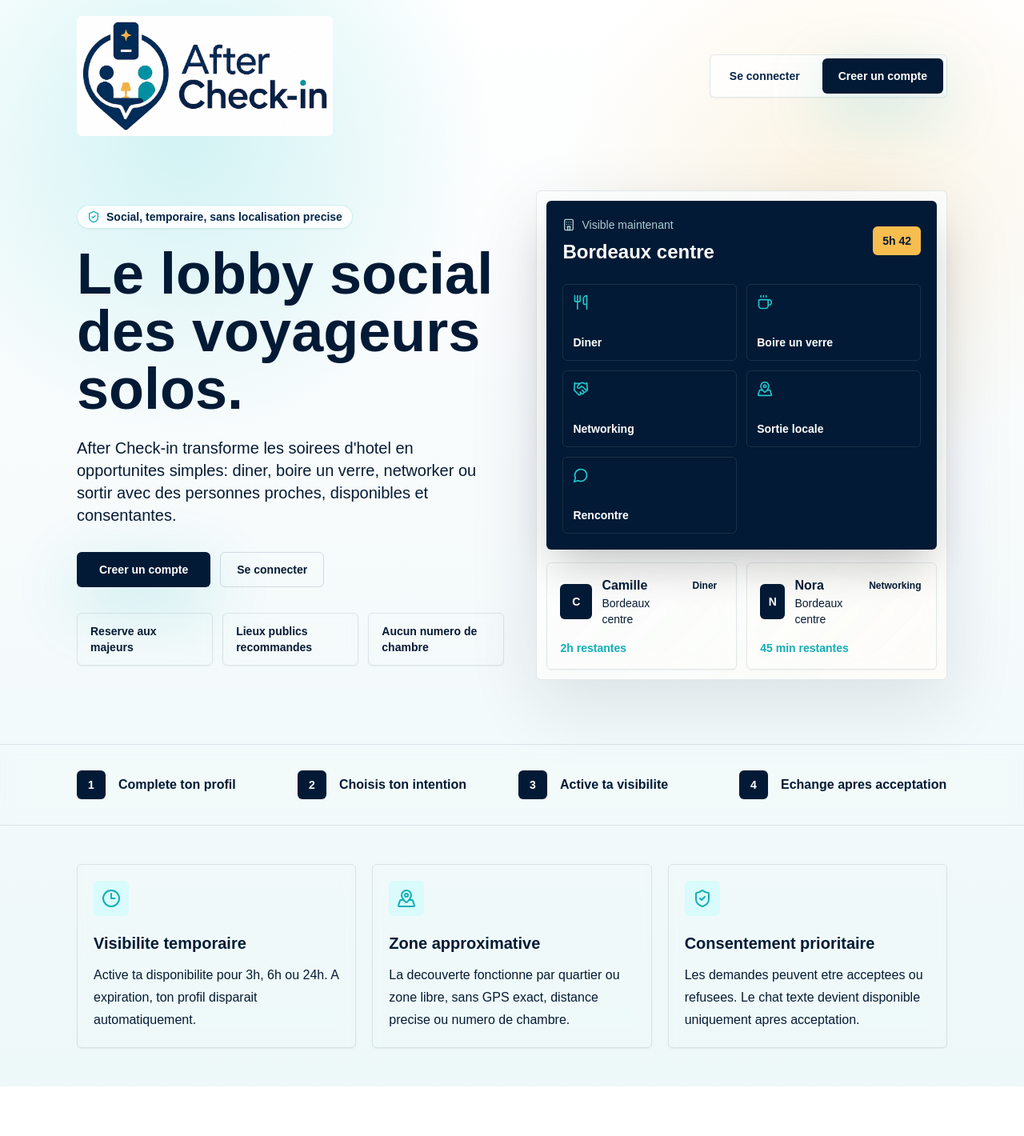
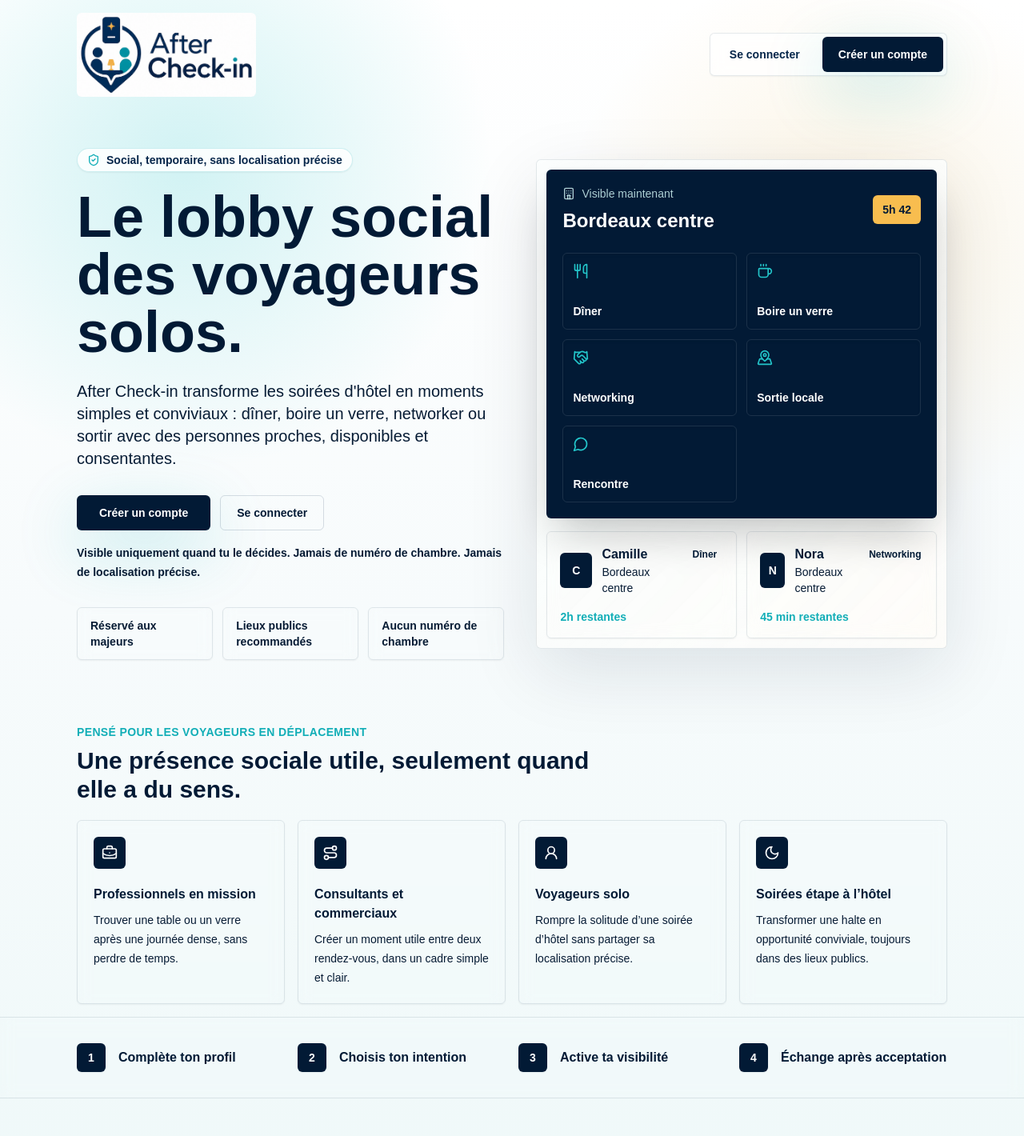
Before and after one commit to djey2007/after-check-in, a Next.js app: page / in a window 1280 px wide. Shown: the top 1420 px of the page at 80% size. Before the commit the page ends 1358 px from the top, so only its background shows below. Built offline with nearby package versions, Linux system fonts and the light colour scheme.

Commit message:
Polish landing page copy and layout

```diff
--- a/app/page.tsx
+++ b/app/page.tsx
@@ -1,18 +1,22 @@
 import {
+  BriefcaseBusiness,
   Clock3,
   Coffee,
   Handshake,
   Hotel,
   MapPinned,
   MessageCircle,
+  Moon,
   ShieldCheck,
+  Route,
+  UserRound,
   Utensils
 } from "lucide-react";
 import { ButtonLink } from "@/components/ui/button";
 import { PublicHeader } from "@/components/public-header";
 
 const intents = [
-  { label: "Diner", icon: Utensils },
+  { label: "Dîner", icon: Utensils },
   { label: "Boire un verre", icon: Coffee },
   { label: "Networking", icon: Handshake },
   { label: "Sortie locale", icon: MapPinned },
@@ -20,10 +24,33 @@ const intents = [
 ];
 
 const steps = [
-  "Complete ton profil",
+  "Complète ton profil",
   "Choisis ton intention",
-  "Active ta visibilite",
-  "Echange apres acceptation"
+  "Active ta visibilité",
+  "Échange après acceptation"
+];
+
+const travelerProfiles = [
+  {
+    title: "Professionnels en mission",
+    text: "Trouver une table ou un verre après une journée dense, sans perdre de temps.",
+    icon: BriefcaseBusiness
+  },
+  {
+    title: "Consultants et commerciaux",
+    text: "Créer un moment utile entre deux rendez-vous, dans un cadre simple et clair.",
+    icon: Route
+  },
+  {
+    title: "Voyageurs solo",
+    text: "Rompre la solitude d’une soirée d’hôtel sans partager sa localisation précise.",
+    icon: UserRound
+  },
+  {
+    title: "Soirées étape à l’hôtel",
+    text: "Transformer une halte en opportunité conviviale, toujours dans des lieux publics.",
+    icon: Moon
+  }
 ];
 
 export default function Home() {
@@ -35,7 +62,7 @@ export default function Home() {
         <div>
           <div className="mb-5 inline-flex items-center gap-2 rounded-full border border-lagoon-500/20 bg-white/85 px-3 py-1 text-sm font-semibold text-night-900 shadow-sm backdrop-blur">
             <ShieldCheck className="h-4 w-4 text-lagoon-500" />
-            Social, temporaire, sans localisation precise
+            Social, temporaire, sans localisation précise
           </div>
 
           <h1 className="max-w-3xl text-5xl font-bold leading-tight tracking-normal text-night-950 sm:text-6xl lg:text-7xl">
@@ -43,29 +70,34 @@ export default function Home() {
           </h1>
 
           <p className="mt-6 max-w-2xl text-lg leading-8 text-night-900/76 sm:text-xl">
-            After Check-in transforme les soirees d&apos;hotel en opportunites simples:
-            diner, boire un verre, networker ou sortir avec des personnes proches,
-            disponibles et consentantes.
+            After Check-in transforme les soirées d&apos;hôtel en moments simples et
+            conviviaux : dîner, boire un verre, networker ou sortir avec des
+            personnes proches, disponibles et consentantes.
           </p>
 
           <div className="mt-8 flex flex-col gap-3 sm:flex-row">
             <ButtonLink href="/signup" className="w-full px-7 sm:w-auto">
-              Creer un compte
+              Créer un compte
             </ButtonLink>
             <ButtonLink href="/login" variant="secondary" className="w-full sm:w-auto">
               Se connecter
             </ButtonLink>
           </div>
 
+          <p className="mt-4 max-w-xl text-sm font-semibold leading-6 text-night-900/64">
+            Visible uniquement quand tu le décides. Jamais de numéro de chambre.
+            Jamais de localisation précise.
+          </p>
+
           <div className="mt-8 grid gap-3 text-sm font-semibold text-night-900/72 sm:grid-cols-3">
             <div className="rounded-md border border-night-900/10 bg-white/72 px-4 py-3 shadow-sm backdrop-blur">
-              Reserve aux majeurs
+              Réservé aux majeurs
             </div>
             <div className="rounded-md border border-night-900/10 bg-white/72 px-4 py-3 shadow-sm backdrop-blur">
-              Lieux publics recommandes
+              Lieux publics recommandés
             </div>
             <div className="rounded-md border border-night-900/10 bg-white/72 px-4 py-3 shadow-sm backdrop-blur">
-              Aucun numero de chambre
+              Aucun numéro de chambre
             </div>
           </div>
         </div>
@@ -106,7 +138,7 @@ export default function Home() {
             <div className="mt-4 grid gap-3 sm:grid-cols-2">
               <ProfilePreview
                 name="Camille"
-                intent="Diner"
+                intent="Dîner"
                 area="Bordeaux centre"
                 time="2h restantes"
               />
@@ -118,6 +150,22 @@ export default function Home() {
               />
             </div>
           </div>
+        </div>
+      </section>
+
+      <section className="mx-auto max-w-6xl px-4 pb-4 sm:px-6 lg:px-8">
+        <div className="mb-5 max-w-2xl">
+          <p className="text-sm font-bold uppercase tracking-wide text-lagoon-500">
+            Pensé pour les voyageurs en déplacement
+          </p>
+          <h2 className="mt-2 text-2xl font-bold tracking-normal text-night-950 sm:text-3xl">
+            Une présence sociale utile, seulement quand elle a du sens.
+          </h2>
+        </div>
+        <div className="grid gap-4 sm:grid-cols-2 lg:grid-cols-4">
+          {travelerProfiles.map((profile) => (
+            <AudienceCard key={profile.title} {...profile} />
+          ))}
         </div>
       </section>
 
@@ -137,21 +185,41 @@ export default function Home() {
       <section className="mx-auto grid max-w-6xl gap-5 px-4 py-12 sm:px-6 lg:grid-cols-3 lg:px-8">
         <Feature
           icon={Clock3}
-          title="Visibilite temporaire"
-          text="Active ta disponibilite pour 3h, 6h ou 24h. A expiration, ton profil disparait automatiquement."
+          title="Visibilité temporaire"
+          text="Active ta disponibilité pour 3h, 6h ou 24h. À expiration, ton profil disparaît automatiquement."
         />
         <Feature
           icon={MapPinned}
           title="Zone approximative"
-          text="La decouverte fonctionne par quartier ou zone libre, sans GPS exact, distance precise ou numero de chambre."
+          text="La découverte fonctionne par quartier ou zone libre, sans GPS exact, distance précise ou numéro de chambre."
         />
         <Feature
           icon={ShieldCheck}
           title="Consentement prioritaire"
-          text="Les demandes peuvent etre acceptees ou refusees. Le chat texte devient disponible uniquement apres acceptation."
+          text="Les demandes peuvent être acceptées ou refusées. Le chat texte devient disponible uniquement après acceptation."
         />
       </section>
     </main>
+  );
+}
+
+function AudienceCard({
+  icon: Icon,
+  title,
+  text
+}: {
+  icon: typeof BriefcaseBusiness;
+  title: string;
+  text: string;
+}) {
+  return (
+    <article className="rounded-md border border-night-900/10 bg-white/82 p-5 shadow-sm backdrop-blur">
+      <div className="flex h-10 w-10 items-center justify-center rounded-md bg-night-950 text-white">
+        <Icon className="h-5 w-5" />
+      </div>
+      <h3 className="mt-5 font-bold tracking-normal text-night-950">{title}</h3>
+      <p className="mt-2 text-sm leading-6 text-night-900/68">{text}</p>
+    </article>
   );
 }
 
--- a/components/logo.tsx
+++ b/components/logo.tsx
@@ -9,7 +9,7 @@ type LogoProps = {
 
 export function Logo({ className, compact = false, size = "default" }: LogoProps) {
   const isLarge = size === "large";
-  const imageWidth = isLarge ? 360 : compact ? 180 : 260;
+  const imageWidth = isLarge ? 280 : compact ? 180 : 260;
   const imageHeight = Math.round(imageWidth / 2.13);
 
   return (
@@ -22,7 +22,7 @@ export function Logo({ className, compact = false, size = "default" }: LogoProps
         className={cn(
           "h-auto rounded-md object-contain",
           isLarge
-            ? "w-44 sm:w-72 lg:w-80"
+            ? "w-36 sm:w-48 lg:w-56"
             : compact
               ? "w-28 sm:w-36"
               : "w-40 sm:w-52"
--- a/components/public-header.tsx
+++ b/components/public-header.tsx
@@ -3,13 +3,15 @@ import { Logo } from "@/components/logo";
 
 export function PublicHeader() {
   return (
-    <header className="mx-auto flex w-full max-w-6xl items-center justify-between gap-4 px-4 py-5 sm:px-6 lg:px-8">
+    <header className="mx-auto flex w-full max-w-6xl items-center justify-between gap-3 px-4 py-4 sm:gap-4 sm:px-6 lg:px-8">
       <Logo className="shrink-0" size="large" />
-      <nav className="flex items-center gap-2 rounded-md border border-night-900/10 bg-white/70 p-1 shadow-sm backdrop-blur">
+      <nav className="flex shrink-0 items-center gap-1 rounded-md border border-night-900/10 bg-white/75 p-1 shadow-sm backdrop-blur sm:gap-2">
         <ButtonLink href="/login" variant="ghost" className="hidden sm:inline-flex">
           Se connecter
         </ButtonLink>
-        <ButtonLink href="/signup">Creer un compte</ButtonLink>
+        <ButtonLink href="/signup" className="px-3 sm:px-5">
+          Créer un compte
+        </ButtonLink>
       </nav>
     </header>
   );
```
